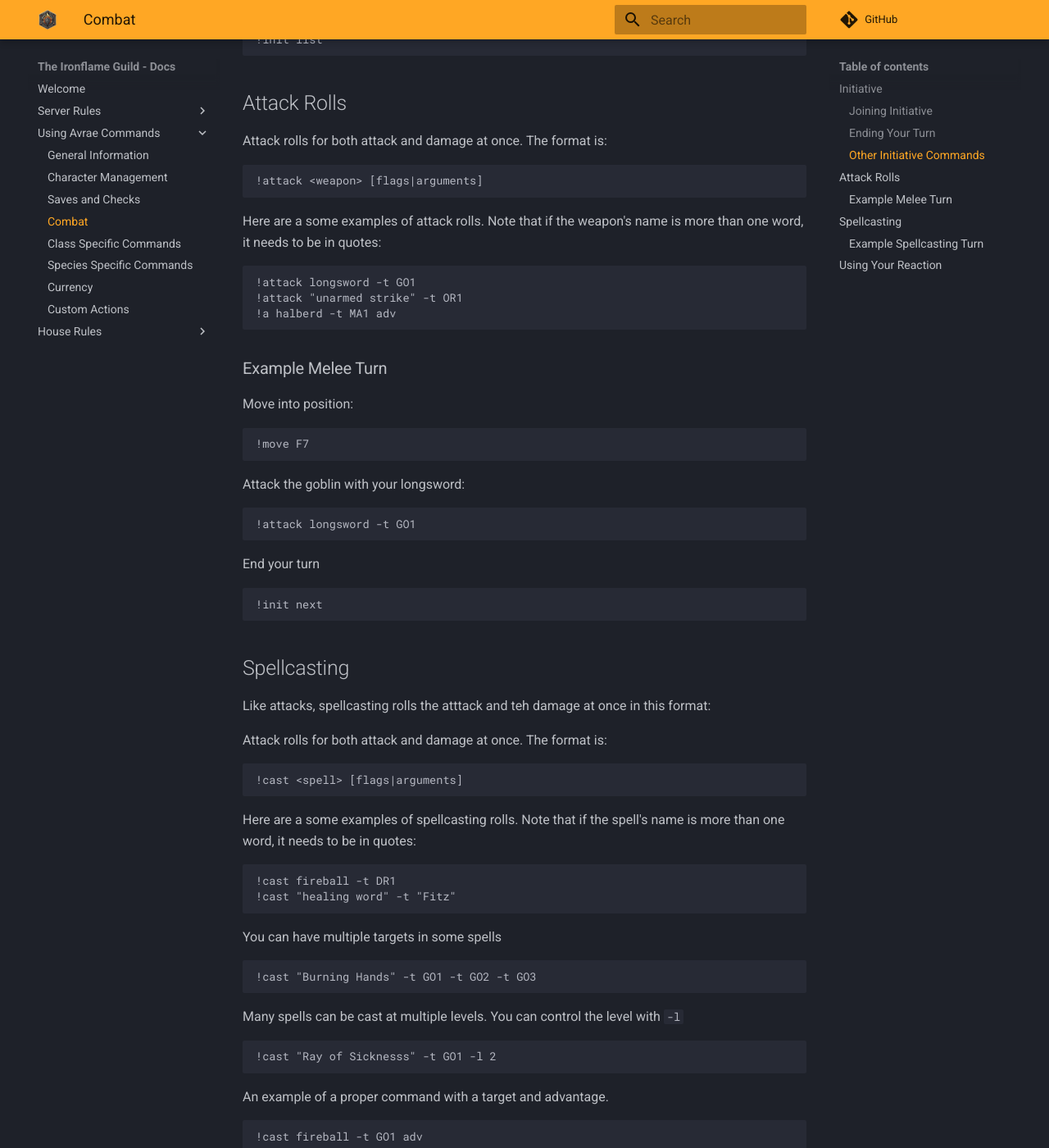
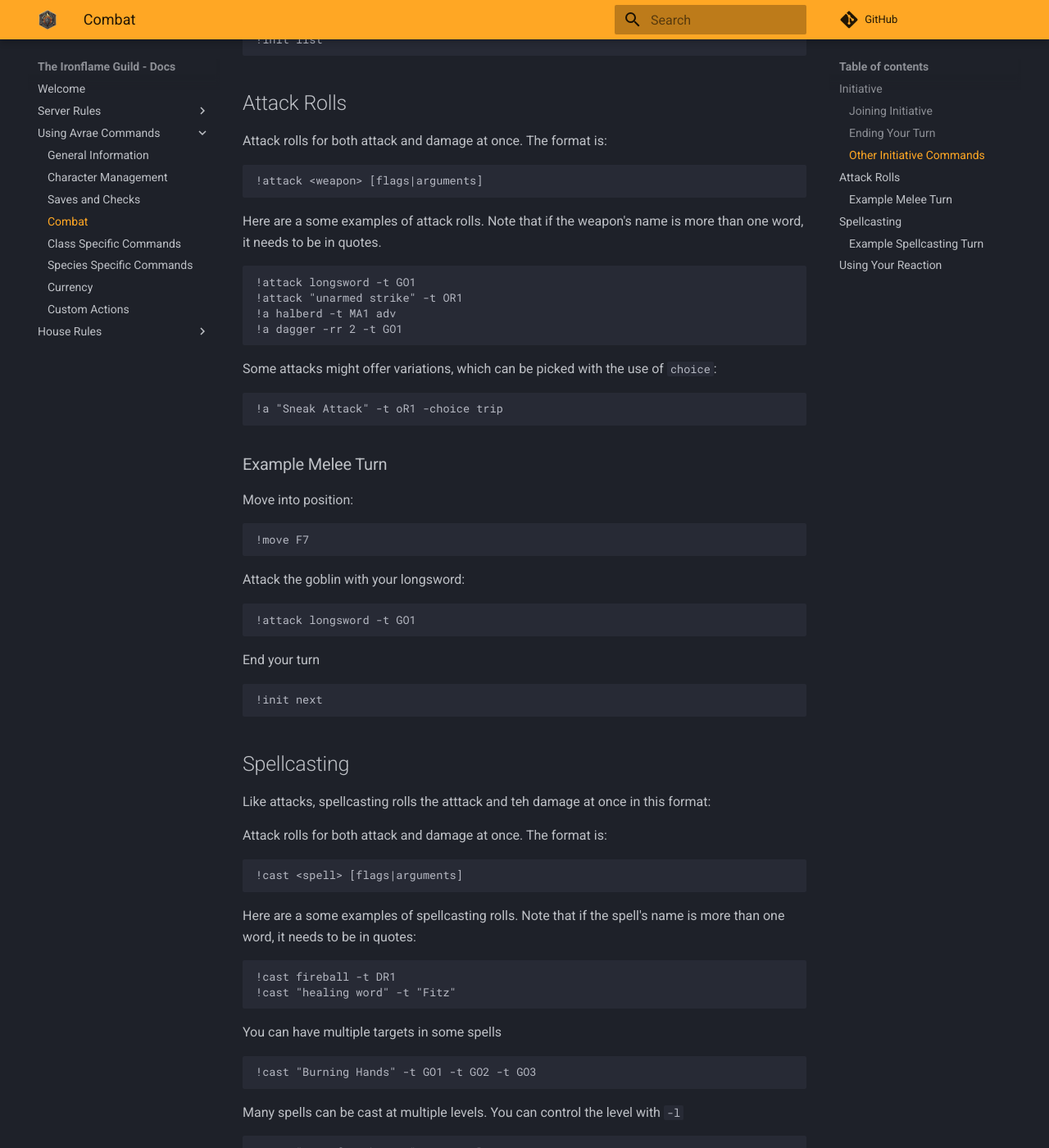
Before and after one commit to adamhstewart/doip-docs, an MkDocs documentation site: the page built from docs/combat.md, in a window 1280 px wide and 1400 px high, scrolled down 806 px. Shown: the whole window at 82% size. Built offline with MkDocs 1.6.1 and Material for MkDocs 9.7.7, drawn with Linux system fonts in a browser that asks for light colours; comment, search, counter and statistics services are not loaded; some of the changed text lies outside the part shown.

Commit message:
Update combat.md

````diff
--- a/docs/combat.md
+++ b/docs/combat.md
@@ -33,11 +33,17 @@
 !attack <weapon> [flags|arguments]
 ```
 
-Here are a some examples of attack rolls. Note that if the weapon's name is more than one word, it needs to be in quotes:
+Here are a some examples of attack rolls. Note that if the weapon's name is more than one word, it needs to be in quotes.
 ```sh
 !attack longsword -t GO1
 !attack "unarmed strike" -t OR1
 !a halberd -t MA1 adv
+!a dagger -rr 2 -t GO1
+```
+
+Some attacks might offer variations, which can be picked with the use of `choice`:
+```sh
+!a "Sneak Attack" -t oR1 -choice trip
 ```
 
 ### Example Melee Turn
@@ -89,7 +95,8 @@
 Some other common flags:
 
 - `-i ` Ignores spell slots and spellbooks, e.g. casting as a ritual or item.
--  `-rr` Roll multiple times, such as for a warlock's multiple Eldritch Blasts.
+- `-rr` Roll multiple times, such as for a warlock's multiple Eldritch Blasts.
+- `-choice` Some attacks or spells can offer variants, e.g. using "Sneak Attack" with the variant of Trip/Prone.
 - `-with <int/wis/cha>` Uses a different skill base for DC/AB (will not account for extra bonuses)
 
 ### Example Spellcasting Turn
@@ -132,3 +139,9 @@
 # -t "target"    Specify who is making the check.
 !conc -dc 15 -t "Mind Flayer"
 ```
+
+Use a class/build specific reaction:
+```sh
+# -amt #         Amount of damage taken
+!a uncanny dodge -amt 12
+```
````
